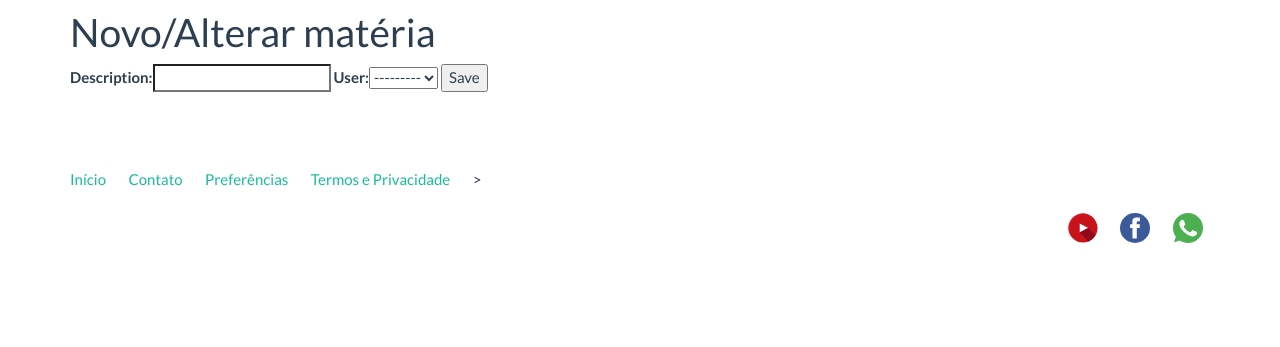
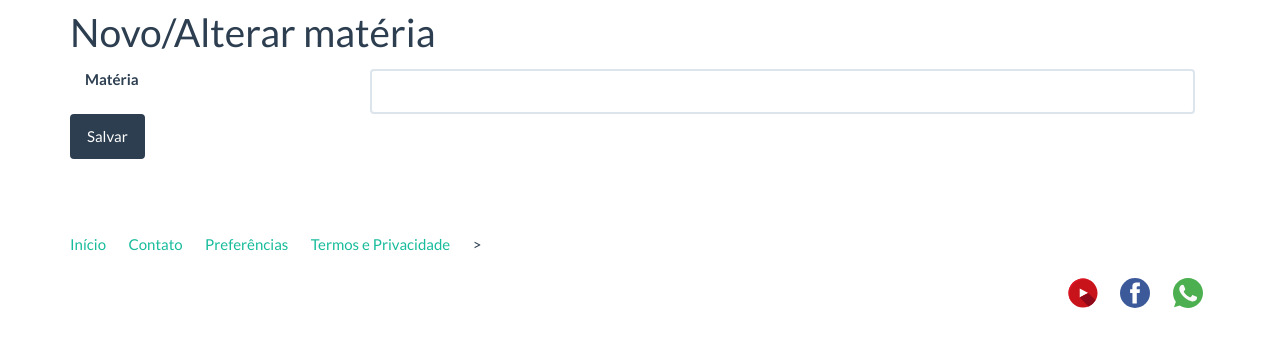
Before and after one commit to ejstopa/UnivespProjetoIntegrador_1, a Django app: a page that uses core/templates/themes-form.html in a window 1280 px wide. Shown: the part 60-407 px from the top of the page. Run offline with Django 3.2, Linux system fonts and the light colour scheme; some libraries are stand-ins or nearby versions.

Commit message:
ajustando visual dos forms

```diff
--- a/core/forms.py
+++ b/core/forms.py
@@ -21,7 +21,7 @@ class ContactForm(forms.Form):
 class QuestionForm(forms.ModelForm):
     class Meta:
         model = Question
-        fields = ['description', 'answer', 'image', 'theme', 'user']
+        fields = ['description', 'answer', 'theme', 'user']
 
 class ThemeForm(forms.ModelForm):
     class Meta:
--- a/core/models.py
+++ b/core/models.py
@@ -4,7 +4,7 @@ from accounts.models import User
 # Create your models here.
 
 class Theme(models.Model):
-    description = models.CharField(max_length=250)
+    description = models.CharField(max_length=250,verbose_name='Matéria')
     user = models.ForeignKey(User, on_delete=models.CASCADE)
 
     class Meta:
@@ -13,13 +13,18 @@ class Theme(models.Model):
     def __str__(self):
         return self.description
 
+    # def __init__(self, *args, **kwargs):
+    #     super(Theme, self).__init__(*args, **kwargs)
+    #     #self.fields["user"].value = 2
+    #     print(User.id)
+
 class Question(models.Model):
-    description = models.CharField(max_length=250, null=False)
-    answer = models.CharField(max_length=500)
-    image = models.TextField(null=True)
+    description = models.CharField(max_length=250, null=False, verbose_name='Questão')
+    answer = models.CharField(max_length=500, verbose_name='Resposta')
+    image = models.TextField(null=True, verbose_name='Imagem')
     created_at = models.DateTimeField(auto_now_add=True)
-    theme = models.ForeignKey(Theme, on_delete=models.CASCADE)
-    user = models.ForeignKey(User, on_delete=models.CASCADE)
+    theme = models.ForeignKey(Theme, on_delete=models.CASCADE, verbose_name='Matéria')
+    user = models.ForeignKey(User, on_delete=models.CASCADE, verbose_name='usuários')
 
     class Meta:
         db_table = 'questions'
--- a/core/templates/question-delete-form.html
+++ b/core/templates/question-delete-form.html
@@ -10,7 +10,7 @@
     <form method="post">
         {% csrf_token %}
         <h2>Tem certeza que deseja remover esta questão {{ question.description }} ?</h2>
-        <button type="submit">Confirm</button>
+        <button type="submit" class="btn btn-primary">Confirm</button>
     </form>
 </div>
 {% endblock %}
--- a/core/templates/theme-delete-form.html
+++ b/core/templates/theme-delete-form.html
@@ -10,7 +10,7 @@
     <form method="post">
         {% csrf_token %}
         <h2>Tem certeza que deseja remover esta matéria {{ theme.description }} ?</h2>
-        <button type="submit">Confirm</button>
+        <button type="submit" class="btn btn-primary">Confirm</button>
     </form>
 </div>
 {% endblock %}
--- a/core/templates/themes-form.html
+++ b/core/templates/themes-form.html
@@ -11,13 +11,30 @@
 
     <form method="POST">
         {% csrf_token %}
-        {{ form }}
-        <button type="submit">Save</button>
+         <!-- {{ form }} -->
+         {% for field in form %}
+            {% if field.label != 'User' %}
+            <div class="form-group{% if field.errors %} has-error{% endif %}">
+            <label for="{{ field.auto_id }}" class="col-md-3 control-label">{{ field.label }}</label>
+            <div class="col-md-9">
+                {% render_field field class="form-control" %}
+                {% for error in field.errors %}
+                <span class="help-block">{{ error }}</span>
+                {% endfor %}
+            </div>
+            </div>
+            {% endif %}
+
+         {% endfor %}
+        <div class="form-group">
+            <button type="submit" class="btn btn-primary ">Salvar</button>
+            {% if theme %}
+                <a href="{% url 'core:delete_theme' theme.id %}"> <button class="btn" style="background-color:red; color:white"> Deletar </button></a>
+            {% endif %}
+        </div>
     </form>
 
 
-    {% if theme %}
-        <a href="{% url 'core:delete_theme' theme.id %}">Delete</a>
-    {% endif %}
+
 </div>
 {% endblock %}
--- a/core/views.py
+++ b/core/views.py
@@ -1,3 +1,4 @@
+from django.db import models
 from django.shortcuts import redirect, render
 from django.http import HttpResponse
 from .forms import ContactForm , QuestionForm, ThemeForm
@@ -7,7 +8,7 @@ from django.urls import reverse_lazy
 from django.contrib.auth.forms import UserCreationForm
 from django.views.generic import View, TemplateView, CreateView, DetailView, ListView
 from django.contrib.auth import get_user_model
-
+from django.contrib.auth.decorators import login_required
 from .models import Question, Theme, Attempt
 
 User = get_user_model()
@@ -16,7 +17,7 @@ class IndexView(TemplateView):
     template_name = 'index.html'
 index = IndexView.as_view()
 
-
+@login_required
 def contact(request):
     success = False
     form = ContactForm(request.POST or None)
@@ -48,13 +49,20 @@ def project(request):
 
 def list_theme(request):
     themes = Theme.objects.all()
-    return render(request, 'themes.html', {'themes': themes})
+    user  = request.user
+    user_id = user.id
+    current_user= User.objects.get(id=user_id)
+    user_themes = current_user.theme_set.all()
+    return render(request, 'themes.html', {'themes': user_themes})
 
 
 def create_theme(request):
     form = ThemeForm(request.POST or None)
-
+    user  = request.user
+    user_id = user.id
+    form.initial["user"] = user_id
     if form.is_valid():
+        form.initial["user"] = user_id
         form.save()
         return redirect('list_theme')
 
@@ -64,8 +72,11 @@ def create_theme(request):
 def update_theme(request, id):
     theme = Theme.objects.get(id=id)
     form = ThemeForm(request.POST or None, instance=theme)
-
+    user  = request.user
+    user_id = user.id
+    form.initial["user"] = user_id
     if form.is_valid():
+        form.initial["user"] = user_id
         form.save()
         return redirect('list_theme')
 
@@ -91,15 +102,22 @@ def delete_theme(request, id):
 
 def list_question(request):
     questions = Question.objects.all()
-    return render(request, 'questions.html', {'questions': questions})
+    user  = request.user
+    user_id = user.id
+    current_user= User.objects.get(id=user_id)
+    user_questions = current_user.question_set.all()
+    return render(request, 'questions.html', {'questions': user_questions})
 
 
 def create_question(request):
     form = QuestionForm(request.POST or None)
-
+    user  = request.user
+    user_id = user.id
+    form.initial["user"] = user_id
     if form.is_valid():
+        form.initial["user"] = user_id
         form.save()
-        return redirect('list_question')
+        return redirect('core:list_question')
 
     return render(request, 'questions-form.html', {'form': form})
 
@@ -107,10 +125,13 @@ def create_question(request):
 def update_question(request, id):
     question = Question.objects.get(id=id)
     form = QuestionForm(request.POST or None, instance=question)
-
+    user  = request.user
+    user_id = user.id
+    form.initial["user"] = user_id
     if form.is_valid():
+        form.initial["user"] = user_id
         form.save()
-        return redirect('list_question')
+        return redirect('core:list_question')
 
     return render(request, 'questions-form.html', {'form': form, 'question': question})
 
@@ -120,7 +141,7 @@ def delete_question(request, id):
 
     if request.method == 'POST':
         question.delete()
-        return redirect('list_question')
+        return redirect('core:list_question')
 
     return render(request, 'question-delete-confirm.html', {'question': question})
 
```
Also changed, not shown: core/templates/questions-form.html (+28 -5 lines), core/templates/questions.html (+14 -9 lines), core/templates/themes.html (+14 -9 lines).
